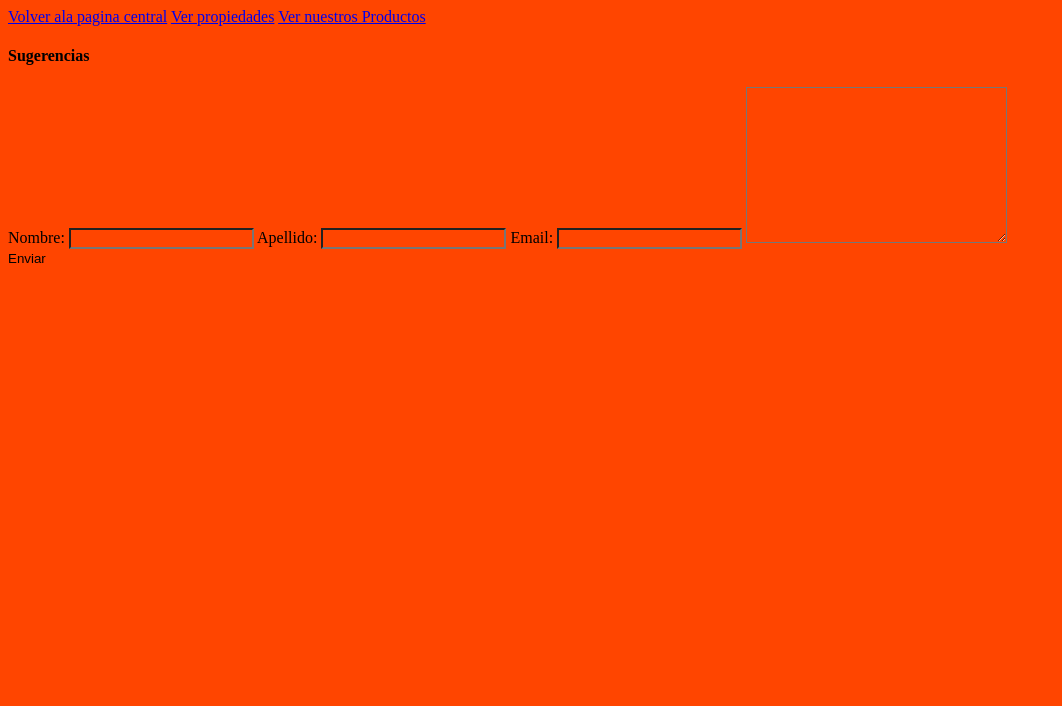
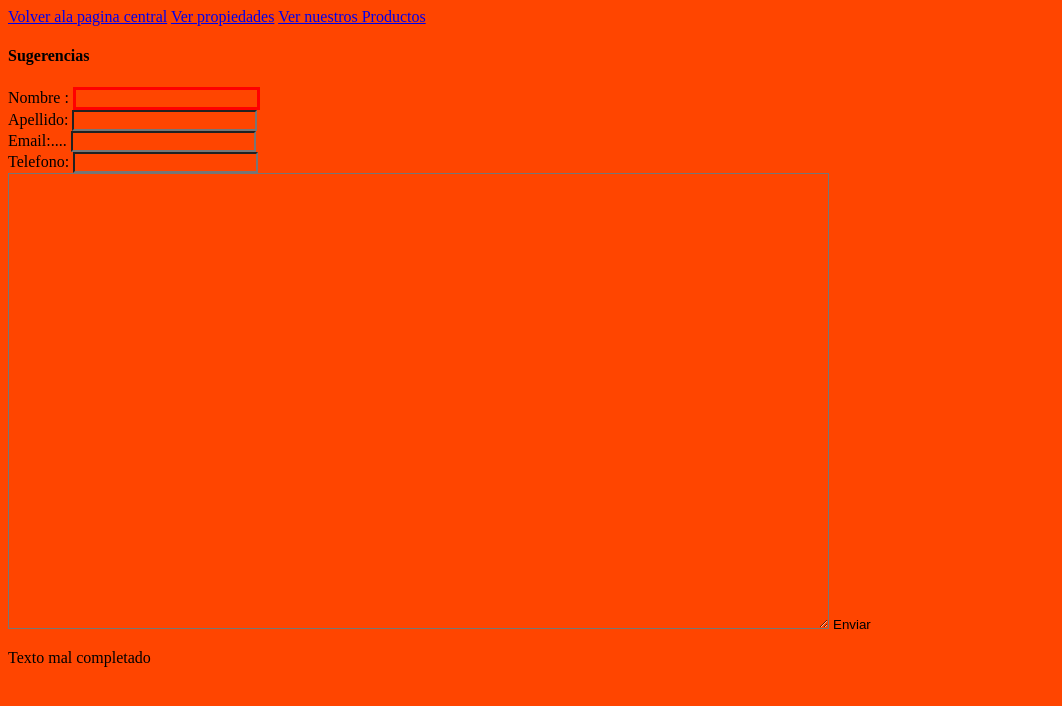
Before and after one commit to alerubira/Mamaty.guithub.io, a plain HTML site: page Sugerencias.html in a window 1280 px wide. Both pictures are taken after a click on the button "Enviar". Shown: the whole page, without its empty margins (0-1062 px from the left). Drawn offline with Linux system fonts and the light colour scheme.

Commit message:
empezandoFormulario

```diff
--- a/Sugerencias.html
+++ b/Sugerencias.html
@@ -21,17 +21,23 @@
         </div>
 
     <div><h4>Sugerencias</h4>
-        <form action="">
-            <label for="GET-nombre">Nombre:</label>
-            <input id="GET-nombre" type="text" name="name">
-            <label for="GET-nombre1">Apellido:</label>
-            <input id="GET-nombre1" type="text" name="name">
-            <label for="GET-nombre2">Email:</label>
-            <input id="GET-nombre2" type="email" name="name">
-            <textarea name="Sugerencias" id="sugerencias" cols="30" rows="10"></textarea>
+        <div >
+            <form name="formulario" action="/action_page.php" onsubmit="return validarNombre()" method="post">
+                <label for="GET-nombre">Nombre :</label>
+                <input id="GET-nombre" type="text" name="nombre"></div>
+            <div><label for="GET-nombre1">Apellido:</label>
+                <input id="GET-nombre1" type="text" name="apellido"></div>
+            <div><label for="GET-nombre2">Email:....</label>
+                <input id="GET-nombre2" type="email" name="mail"></div>
+            <div><label for="GET-nombre3">Telefono:</label>
+                <input id="GET-nombre3" type="tel" name="telefono"></div>
+            <textarea name="Sugerencias" id="sugerencias" cols="100" rows="30"></textarea>
         </form>
-        <button type="submit">Enviar</button>
+        <button type="submit" id="botonEnviarFormulario">Enviar</button>
 
     </div>
+    <p id="cartelDeEnvio">Envio Exitoso</p>
+    <p id="malEscrito">Texto mal completado</p>
+    <script src="mamaty3.js"></script>
 </body>
 </html>
--- a/mamaty.css
+++ b/mamaty.css
@@ -62,3 +62,9 @@ button{
 #propiedadAmapola{
     display: none;
 }
+#cartelDeEnvio{
+    display: none;
+}
+#malEscrito{
+    display: none;
+}
--- /dev/null
+++ b/mamaty3.js
@@ -0,0 +1,66 @@
+window.onload = function () {
+    let retorno=true;
+    let telefono=document.forms["formulario"]["telefono"];
+    let mail=document.forms["formulario"]["mail"];
+    let nombre=document.forms["formulario"]["nombre"];
+    let apellido=document.forms["formulario"]["apellido"];
+    let cartelMal=document.querySelector('#malEscrito');
+    let cartelEnvio=document.querySelector('#cartelDeEnvio');
+    let botonEnviar=document.querySelector("#botonEnviarFormulario");
+    botonEnviar.addEventListener('click',validarNombre);
+    function validarNombre(){
+        if(nombre.value==""){
+            cartelMal.style.display="block";
+            nombre.style.border="3px solid red";
+            retorno= false;
+            return retorno;
+        }else{
+            nombre.style.border="";
+            cartelMal.style.display="none";
+            return validarApellido();
+
+        }
+        console.log(retorno);
+     }
+     function validarApellido(){
+        if(apellido.value==""){
+            cartelMal.style.display="block";
+            apellido.style.border="3px solid red";
+            retorno= false;
+            return retorno;
+         }else{
+            apellido.style.border="";
+            cartelMal.style.display="none";
+            return validarMail();
+
+         }
+     }
+     function validarMail(){
+          if(mail.value==""){
+            cartelMal.style.display="block";
+            mail.style.border="3px solid red";
+            retorno= false;
+            return retorno;
+          }else{
+            mail.style.border="";
+            cartelMal.style.display="none";
+            return validarTelefono();
+
+          }
+     }
+     function validarTelefono(){
+        if(telefono.value==""){
+            cartelMal.style.display="block";
+            telefono.style.border="3px solid red";
+            retorno= false;
+            return retorno;
+          }else{
+            telefono.style.border="";
+            cartelEnvio.style.display="block";
+            cartelMal.style.display="none";
+            retorno= false;
+            return retorno;
+          }
+     }
+     console.log(retorno);
+}
```
Also changed, not shown: mamaty2.js (+6 -8 lines).
